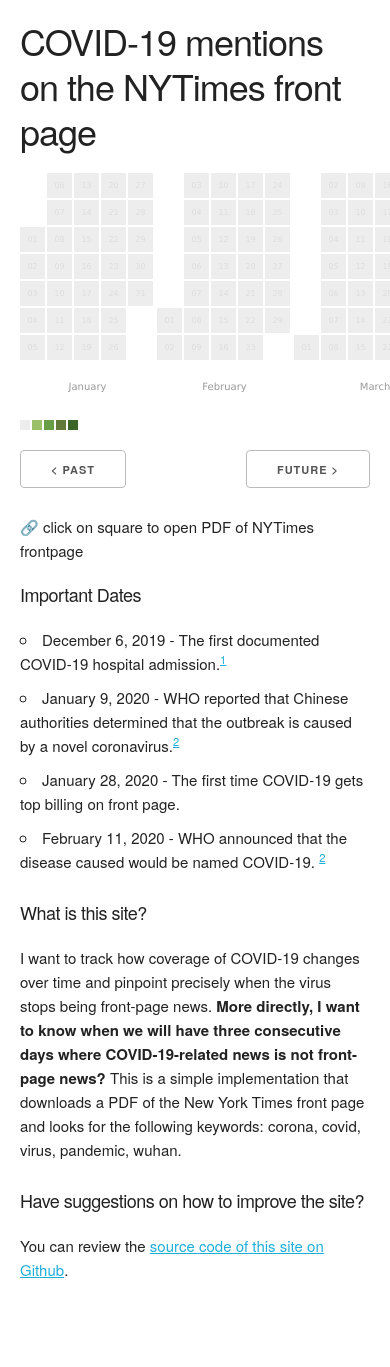
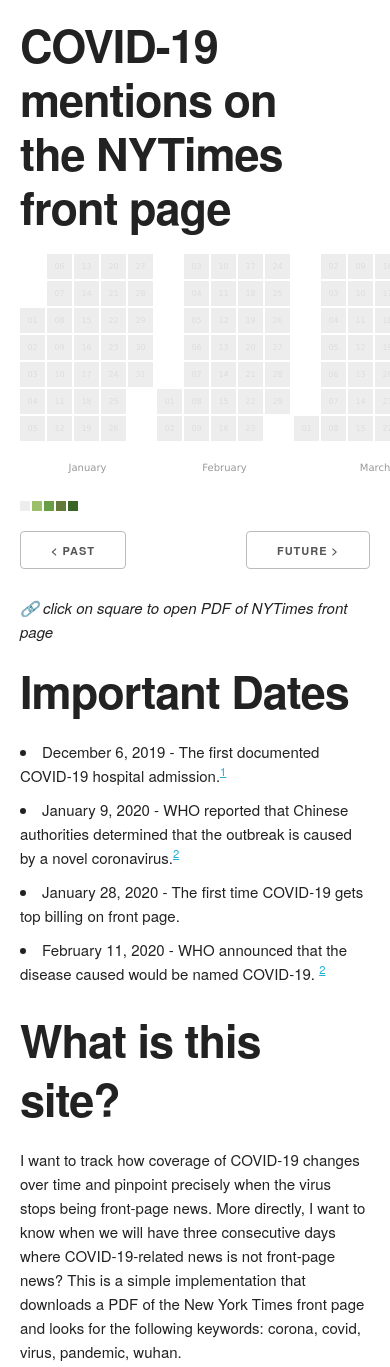
Before and after one commit to eddietejeda/nytimes-covid-frontpage, a plain HTML site: page index.html in a window 390 px wide. Shown: the top 1367 px of the page. Before the commit the page ends 1307 px from the top, so only its background shows below. Drawn offline with Linux system fonts and the light colour scheme; files that its build step writes are made by us from their sources; no server answers.

Commit message:
slight adjustments to mobile styling

```diff
--- a/index.html
+++ b/index.html
@@ -2,11 +2,13 @@
 <html>
 <head>
   <meta charset="utf-8" />
+  <meta name="viewport" content="width=device-width, initial-scale=1.0, maximum-scale=1, user-scalable=0">
   <script type="text/javascript" src="./vendor/d3.min.js"></script>
   <script type="text/javascript" src="./vendor/cal-heatmap.min.js"></script>
   <link rel="stylesheet" href="./vendor/cal-heatmap.css" />
   <link rel="stylesheet" href="./vendor/normalize.css" />
   <link rel="stylesheet" href="./vendor/skeleton.css" />
+  <link rel="stylesheet" href="./vendor/style.css" />
 
 
   <!-- Global site tag (gtag.js) - Google Analytics -->
@@ -21,15 +23,14 @@
 
 </head>
 <body>
-
   <div class="container" style="overflow: hidden">
     <div class="row" style="margin-top: 5%">
       <div class="column" style="margin-top: 0%;">
-        <h2>COVID-19 mentions on the NYTimes front page</h2>
+        <h1><b>COVID-19 mentions on <br>the NYTimes front page</b></h1>
         <div id="cal"></div>
       </div>
 
-      <div class="row">
+      <div class="row" style="margin-top: 5%">
         <div class="twelve columns ">
           <button id="previous" class="u-pull-left" class="btn">&lt; Past</button>
           <button id="next" class="u-pull-right" class="btn">Future &gt;</button>
@@ -37,12 +38,12 @@
       </div>
 
       <div class="row" style="margin-top: 5%">
-        🔗 click on square to open PDF of NYTimes frontpage
+        <em>🔗 click on square to open PDF of NYTimes front page</em>
       </div>
 
       <div class="row" style="margin-top: 5%">
 
-        <h5>Important Dates</h5>
+        <h3>Important Dates</h3>
         <ul>
           <li>December 6, 2019 - The first documented COVID-19 hospital admission.<sup><a href="https://en.wikipedia.org/wiki/Timeline_of_the_COVID-19_pandemic">1</a></sup></li>
           <li>January 9, 2020 - WHO reported that Chinese authorities determined that the outbreak is caused by a novel coronavirus.<sup><a href="https://www.who.int/news-room/detail/29-06-2020-covidtimeline">2</a></sup></li>
@@ -51,10 +52,10 @@
         </ul>
 
 
-        <h5>What is this site?</h5>
-        <p>I want to track how coverage of COVID-19 changes over time and pinpoint precisely when the virus stops being front-page news. <b>More directly, I want to know when we will have three consecutive days where COVID-19-related news is not front-page news?</b> This is a simple implementation that downloads a PDF of the New York Times front page and looks for the following keywords: corona, covid, virus, pandemic, wuhan. </p>
+        <h3>What is this site?</h3>
+        <p>I want to track how coverage of COVID-19 changes over time and pinpoint precisely when the virus stops being front-page news. More directly, I want to know when we will have three consecutive days where COVID-19-related news is not front-page news? This is a simple implementation that downloads a PDF of the New York Times front page and looks for the following keywords: corona, covid, virus, pandemic, wuhan. </p>
 
-        <h5>Have suggestions on how to improve the site?</h5>
+        <h3>Have suggestions on how to improve the site?</h3>
         <p>You can review the <a href="https://github.com/eddietejeda/nytimes-covid-frontpage">source code of this site on Github</a>.</p>
 
 
--- /dev/null
+++ b/style.css
@@ -0,0 +1,20 @@
+h1, h2, h3, h4, h5{
+  font-weight: bold;
+}
+
+ul{
+  list-style: inside;
+}
+
+/* For desktop: */
+h1, h2, h3, h4, h5, li, p {
+  font-size: 100%;
+}
+
+@media only screen and (max-width: 768px) {
+  /* For desktop: */
+  h1, h2, h3, h4, h5 {
+    font-size: 300%;
+  }
+
+}
```
